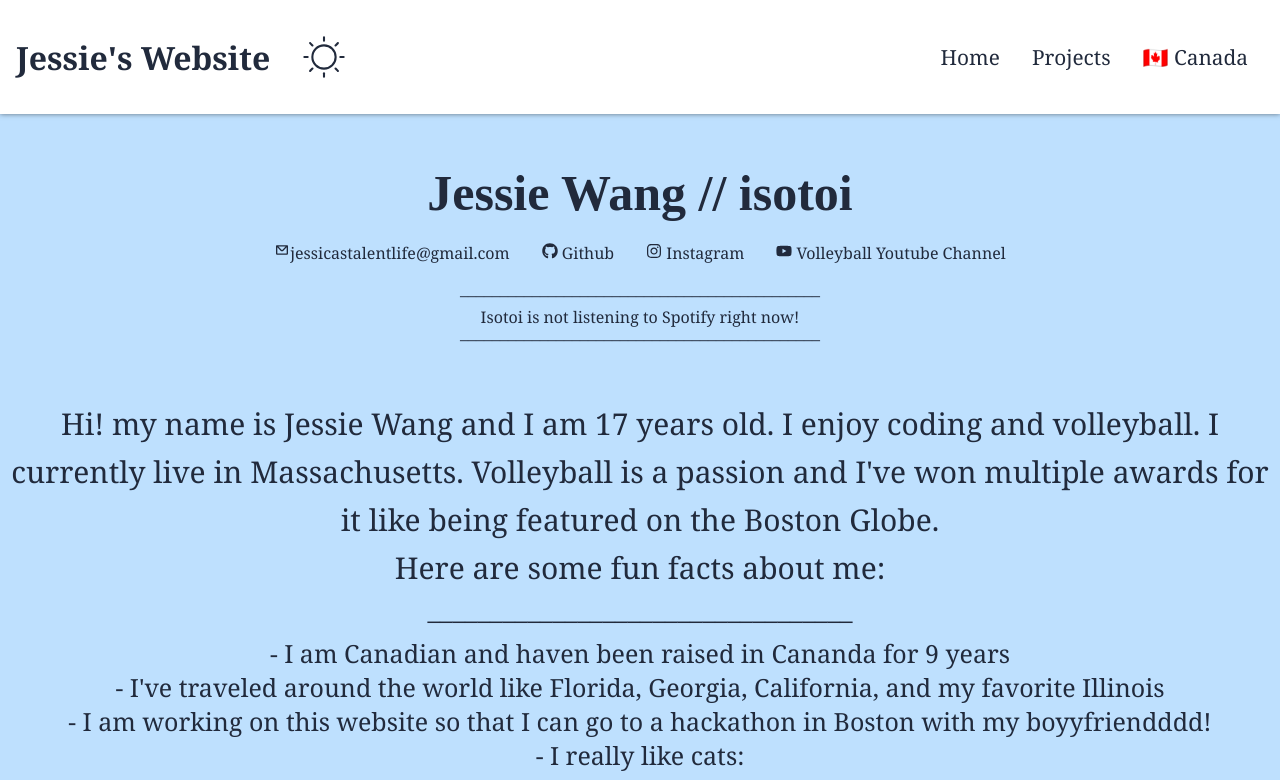
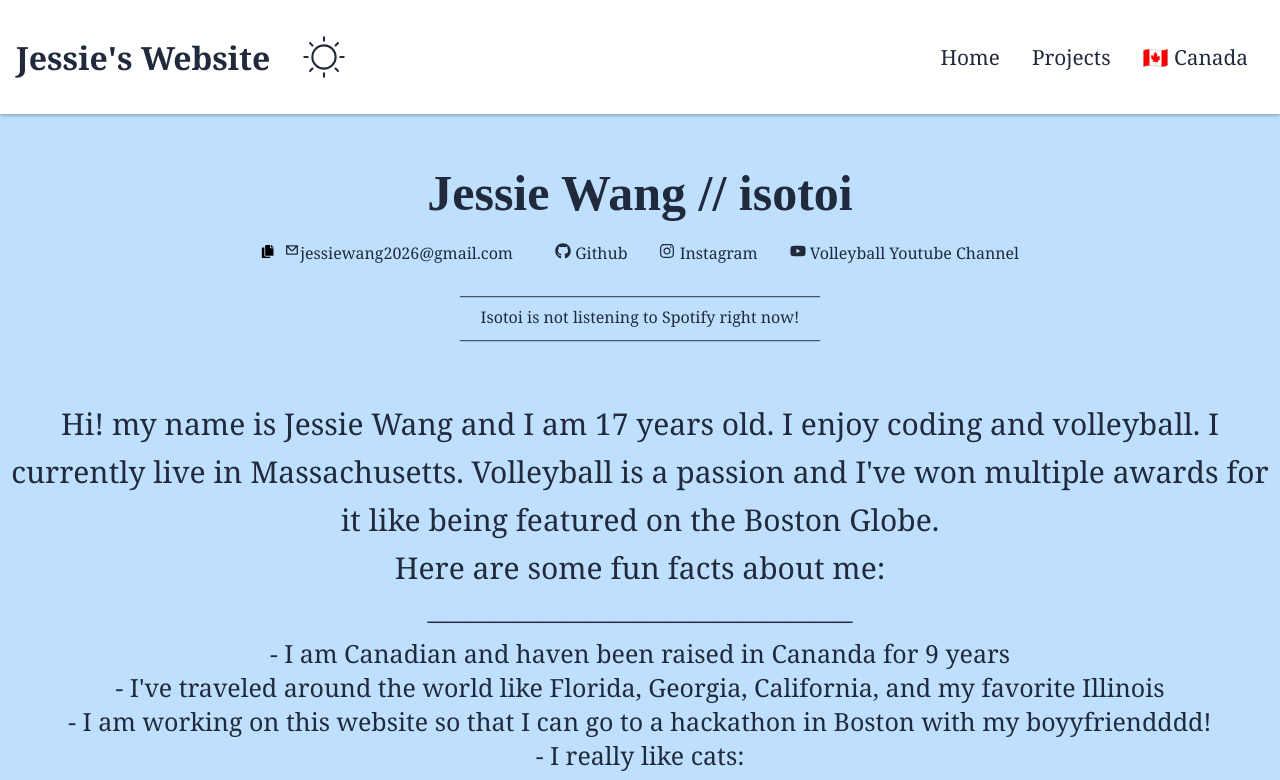
Before and after one commit to Is0toi/My-Website-pt2, a React (Create React App) app in the folder clock/: page / in a window 1280 px wide. Shown: the top 780 px of the page. Built offline with nearby package versions, Linux system fonts and the light colour scheme; no server answers.

Commit message:
copy button for email

```diff
--- a/clock/src/component/Home.jsx
+++ b/clock/src/component/Home.jsx
@@ -1,20 +1,42 @@
-import React from "react";
+import {useState} from "react";
 import { BrowserRouter as Router, Routes, Route } from "react-router-dom";
 import NavBar from "./NavBar";
 import { CgMail } from "react-icons/cg";
 import { FaGithub } from "react-icons/fa";
 import { FaInstagram } from "react-icons/fa";
 import { FaYoutube } from "react-icons/fa";
+import { FaCopy } from "react-icons/fa";
 import Discord from "./Discord";
 
 function Home() {
+    const [copySuccess, setCopySuccess] = useState("");
+
+    const handleCopy = () => {
+        navigator.clipboard.writeText("jessiewang2026@gmail.com")
+            .then(() => {
+                setCopySuccess("Copied!");
+                setTimeout(() => setCopySuccess(""), 2000);
+            })
+            .catch(err => {
+                console.error("Failed to copy :(", err);
+                setCopySuccess("Failed");
+            });
+
+
+    };
+
     return (
         <div>
             <h1 className="home-title"> Jessie Wang // isotoi</h1>
             <div className="contact">
                 <div className="contact-section">
+                    <button className = "copy" onClick={handleCopy}>
+                        <FaCopy />
+                    </button>
+                    {copySuccess && <span style={{ maringLeft: "10px", color: "green" }}>{copySuccess}</span>}
                     <CgMail />
-                    <p> jessicastalentlife@gmail.com</p>
+                    <p style={{ display: "inline", marginRight: "10px" }}> jessiewang2026@gmail.com</p>
+
                 </div>
                 <div >
                     <FaGithub />
@@ -33,7 +55,7 @@ function Home() {
             <p style={{ textAlign: "center", fontSize: "1rem" }}>–––––––––––––––––––––––––––––––––––––––––––––</p>
 
             <div className="discordStatus">
-                <Discord/>
+                <Discord />
 
             </div>
 
--- a/clock/src/index.css
+++ b/clock/src/index.css
@@ -358,3 +358,10 @@ header{
 .spotify:hover{
   transform:scale(1.05);
 }
+
+.copy{
+  cursor:pointer;
+  background-color: transparent;
+  border:none;
+  margin-right:10px;
+}
```
